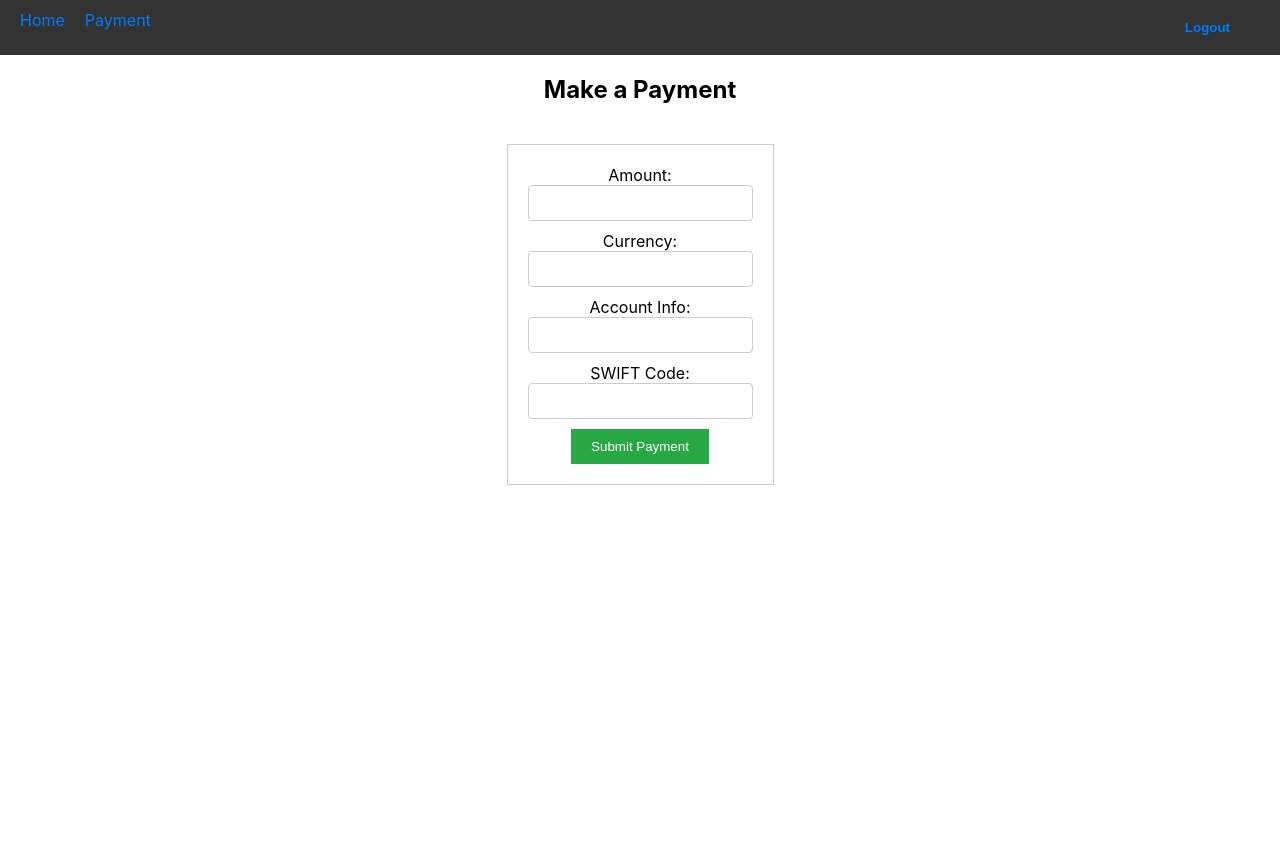
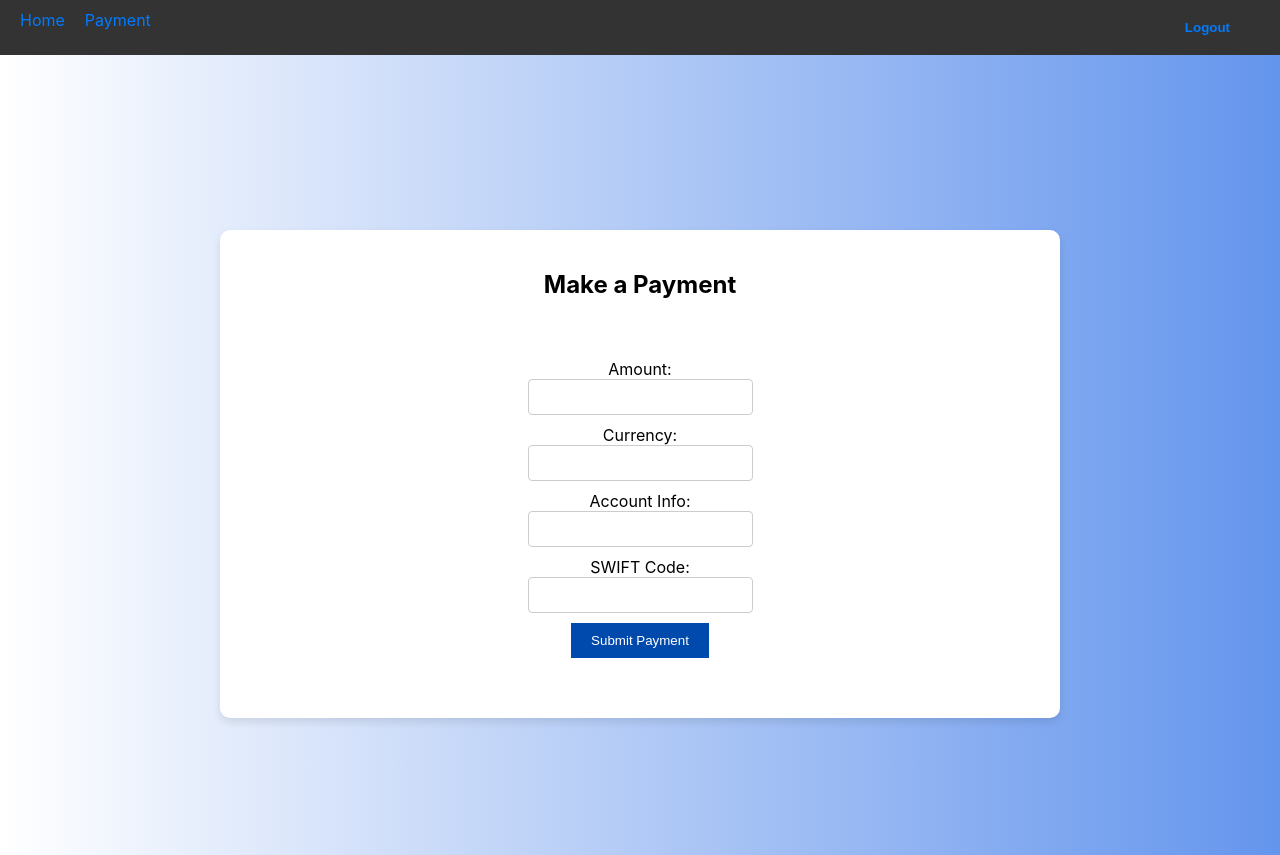
Before and after one commit to Team-CJR-VC/APDSPOE, a React (Create React App) app in the folder secure-payments-portal/: page /payment in a window 1280 px wide. Before the commit the page ends 800 px from the top, so only its background shows below. Built offline with nearby package versions, Linux system fonts and the light colour scheme; sample sign-in values are in the browser's storage.

Commit message:
changes to other pages backgrounds

```diff
--- a/secure-payments-portal/src/App.css
+++ b/secure-payments-portal/src/App.css
@@ -44,7 +44,6 @@
 form {
   margin: 20px;
   padding: 20px;
-  border: 1px solid #ccc;
   display: inline-block;
 }
 
@@ -57,14 +56,14 @@ input {
 
 button {
   padding: 10px 20px;
-  background-color: #28a745;
+  background-color: #004aad;
   color: white;
   border: none;
   cursor: pointer;
 }
 
 button:hover {
-  background-color: #218838;
+  background-color: #003580;;
 }
 
 .navbar {
@@ -102,7 +101,6 @@ button:hover {
 .home {
   text-align: center;
   padding: 20px;
-  background-color: #f8f9fa; /* Light background for the homepage */
 }
 
 .home h1 {
@@ -146,3 +144,30 @@ button:hover {
   background-color: transparent;
   color: white;
 }
+
+.gradient-background {
+  height: 100vh; /* Full viewport height */
+  display: flex;
+  justify-content: center;
+  align-items:start;
+  background: linear-gradient(to right, white, cornflowerblue); /* Gradient background */
+}
+
+.gradient-background-payment {
+  height: 100vh; /* Full viewport height */
+  display: flex;
+  justify-content: center;
+  align-items: center;
+  background: linear-gradient(to right, white, cornflowerblue); /* Gradient background */
+}
+
+.content-container {
+  padding: 20px;
+  border-radius: 10px;
+  background-color: white; /* Optional: To add a white background to your content */
+  box-shadow: 0 4px 8px rgba(0, 0, 0, 0.1); /* Optional: Add a box shadow */
+  max-width: 800px; /* Set a max width for the content */
+  width: 100%;
+  margin-top: 3%;
+  text-align: center; /* Center text content */
+}
--- a/secure-payments-portal/src/components/Home.js
+++ b/secure-payments-portal/src/components/Home.js
@@ -3,16 +3,17 @@ import { Link } from 'react-router-dom';
 
 function Home() {
   return (
-    <div className="home">
+    <div className="gradient-background">
+      <div className="content-container">
         <h1>Welcome to the Secure Payments Portal</h1>
         <p>Your secure gateway for online transactions.</p>
         <nav>
           <ul>
             <li>
-            <Link to="/login">Login</Link>
+              <Link to="/auth/login">Login</Link>
             </li>
             <li>
-            <Link to="/register">Register</Link>
+              <Link to="/auth/register">Register</Link>
             </li>
             <li>
               <Link to="/payment">Make a Payment</Link>
@@ -20,6 +21,7 @@ function Home() {
           </ul>
         </nav>
       </div>
+    </div>
   );
 }
 
--- a/secure-payments-portal/src/components/Payment.js
+++ b/secure-payments-portal/src/components/Payment.js
@@ -34,7 +34,8 @@ function Payment() {
   };
 
   return (
-    <div className="payment">
+    <div className="gradient-background-payment">
+      <div className="content-container">
         <h2>Make a Payment</h2>
         <form onSubmit={handleSubmit}>
           <div>
@@ -76,6 +77,7 @@ function Payment() {
           <button type="submit">Submit Payment</button>
         </form>
       </div>
+    </div>
   );
 }
 
```
Lines whose indentation alone changed are shown as unchanged.
